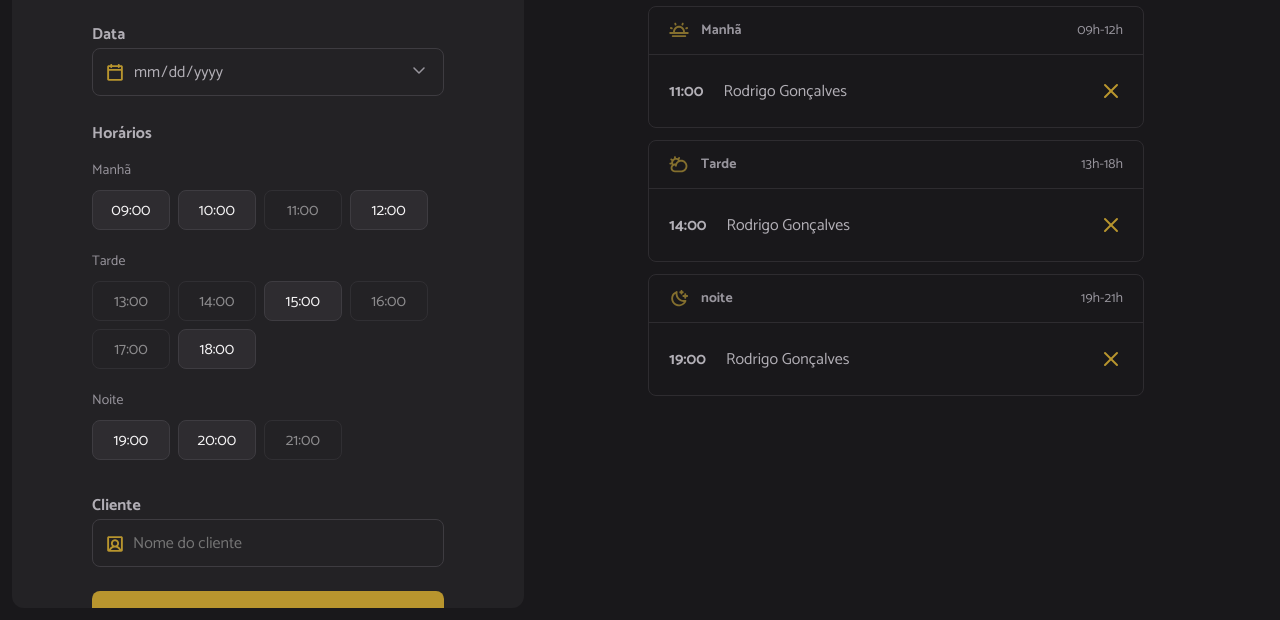
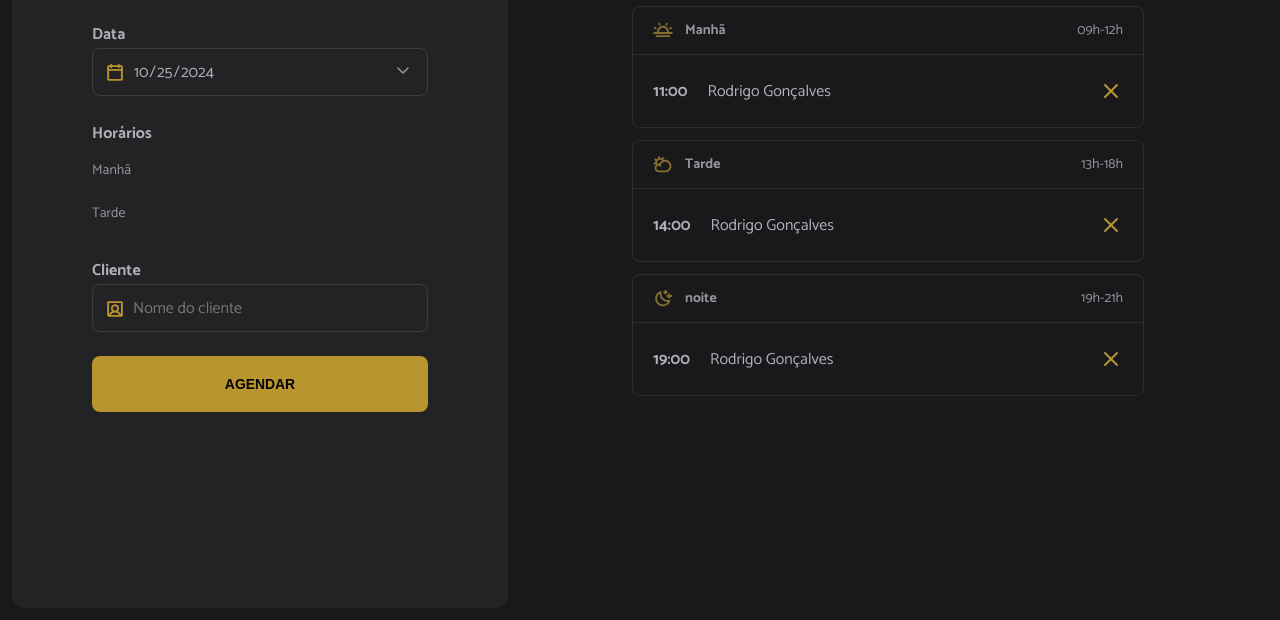
Before and after one commit to valdemirfilho/hairday-test, a website built with webpack: page index.html in a window 1280 px wide. Shown: the part 180-800 px from the top of the page. Built offline with nearby package versions, Linux system fonts and the light colour scheme.

Commit message:
fixando data de hoje como a data minima pro agendamento

```diff
--- a/index.html
+++ b/index.html
@@ -38,10 +38,10 @@
         <ul id="hours" class="hours" aria-label="Horários disponíveis de manhã">
           <!-- Exemplo: Manhã -->
           <li data-period="morning" class="hour-period">Manhã</li>
-          <li data-period="morning" value="09:00" class="hour hour-available">
+          <!-- <li data-period="morning" value="09:00" class="hour hour-available">
             09:00
-          </li>
-          <li data-period="morning" value="10:00" class="hour hour-available">
+          </li> -->
+          <!-- <li data-period="morning" value="10:00" class="hour hour-available">
             10:00
           </li>
           <li data-period="morning" value="11:00" class="hour hour-unavailable">
@@ -49,10 +49,10 @@
           </li>
           <li data-period="morning" value="12:00" class="hour hour-available">
             12:00
-          </li>
+          </li> -->
           <!-- Exemplo: Tarde  -->
           <li data-period="morning" class="hour-period">Tarde</li>
-          <li
+          <!-- <li
             data-period="afternoon"
             value="13:00"
             class="hour hour-unavailable"
@@ -85,9 +85,9 @@
           </li>
           <li data-period="afternoon" value="18:00" class="hour hour-available">
             18:00
-          </li>
+          </li> -->
           <!-- Exemplo: Noite -->
-          <li data-period="morning" class="hour-period">Noite</li>
+          <!-- <li data-period="morning" class="hour-period">Noite</li>
 
           <li data-period="night" value="19:00" class="hour hour-available">
             19:00
@@ -97,7 +97,7 @@
           </li>
           <li data-period="night" value="21:00" class="hour hour-unavailable">
             21:00
-          </li>
+          </li> -->
         </ul>
 
         <label for="client" class="label">Cliente</label>
--- a/src/main.js
+++ b/src/main.js
@@ -4,3 +4,5 @@ import "./libs/dayjs.js";
 import "./styles/global.css";
 import "./styles/form.css";
 import "./styles/schedule.css"
+
+import "./modules/form/submit.js";
--- /dev/null
+++ b/src/modules/form/submit.js
@@ -0,0 +1,13 @@
+import dayjs from "dayjs";
+const form = document.querySelector('form');
+
+const selectedDate = document.getElementById("date");
+
+const inputToday = dayjs(new Date()).format("YYYY-MM-DD");
+
+selectedDate.value = inputToday
+selectedDate.min = inputToday
+form.onsubmit = (event) => {
+  event.preventDefault()
+  console.log("enviou")
+}
```
